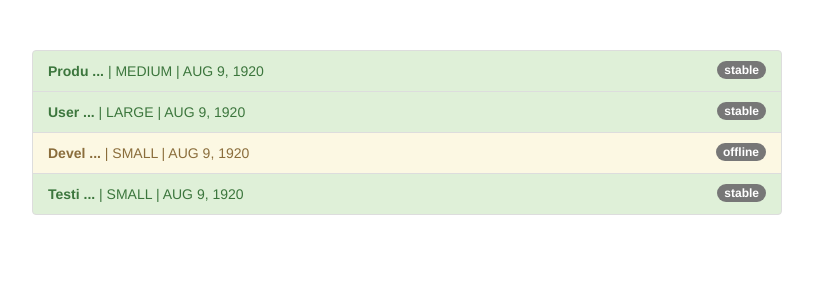
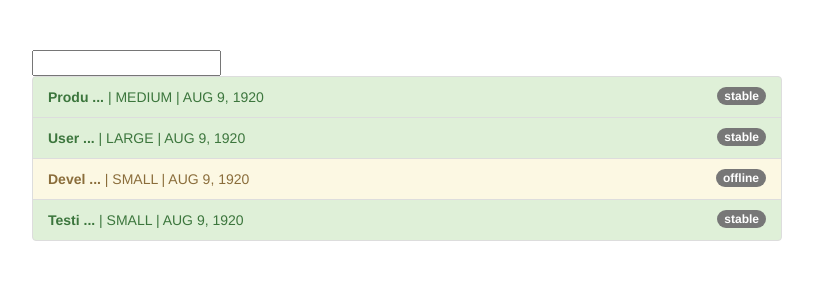
Before and after one commit to BeataJ/pipes, an Angular app: page / in a window 1280 px wide. Shown: the top 300 px of the page, without its empty margins (233-1046 px from the left). Built offline with nearby package versions, Linux system fonts and the light colour scheme.

Commit message:
add input text

```diff
--- a/src/app/app.component.html
+++ b/src/app/app.component.html
@@ -1,6 +1,7 @@
 <div class="container">
   <div class="row">
     <div class="col-xs-12 col-sm-10 col-md-8 col-sm-offset-1 col-md-offset-2">
+      <input type="text">
       <ul class="list-group">
         <li
           class="list-group-item"
```
